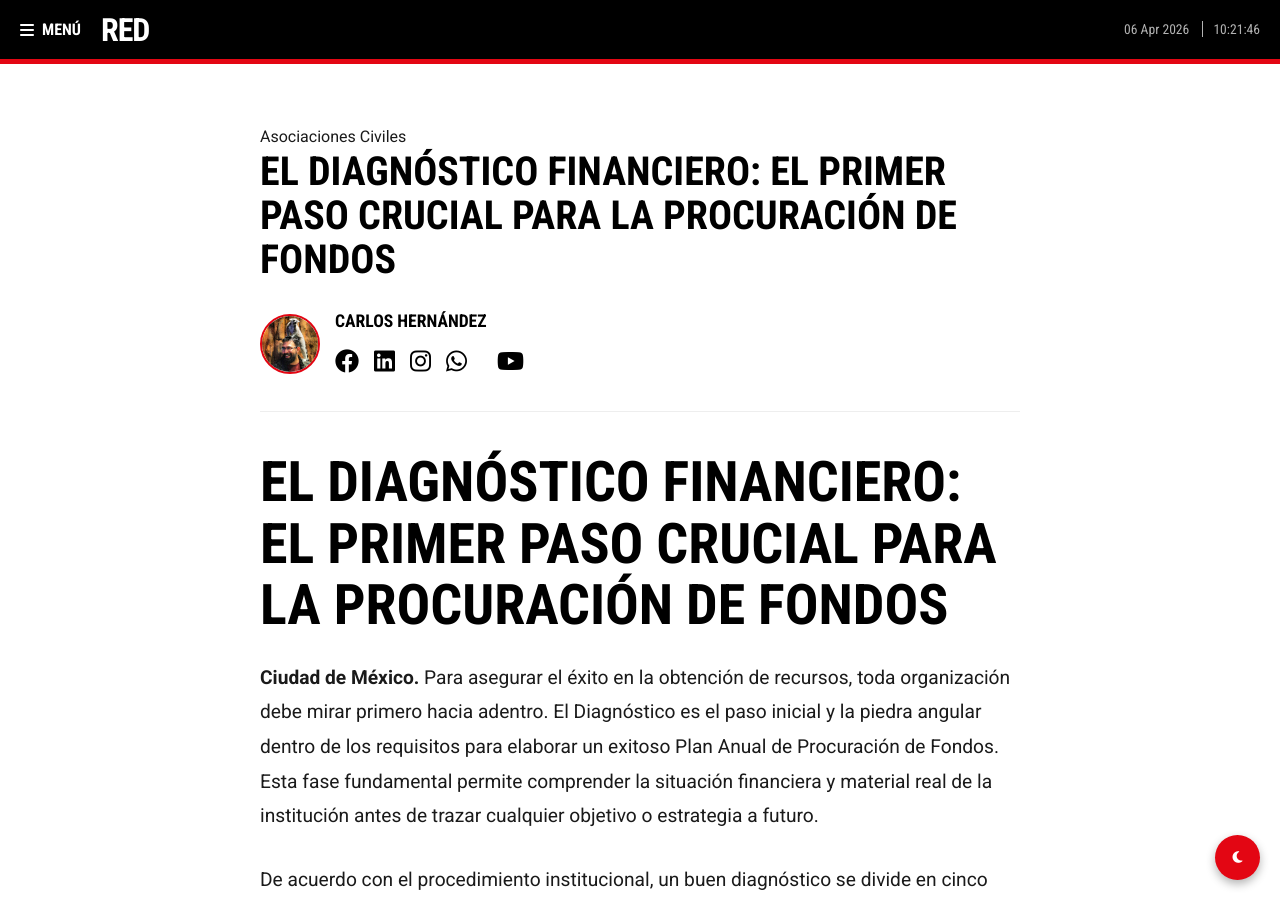
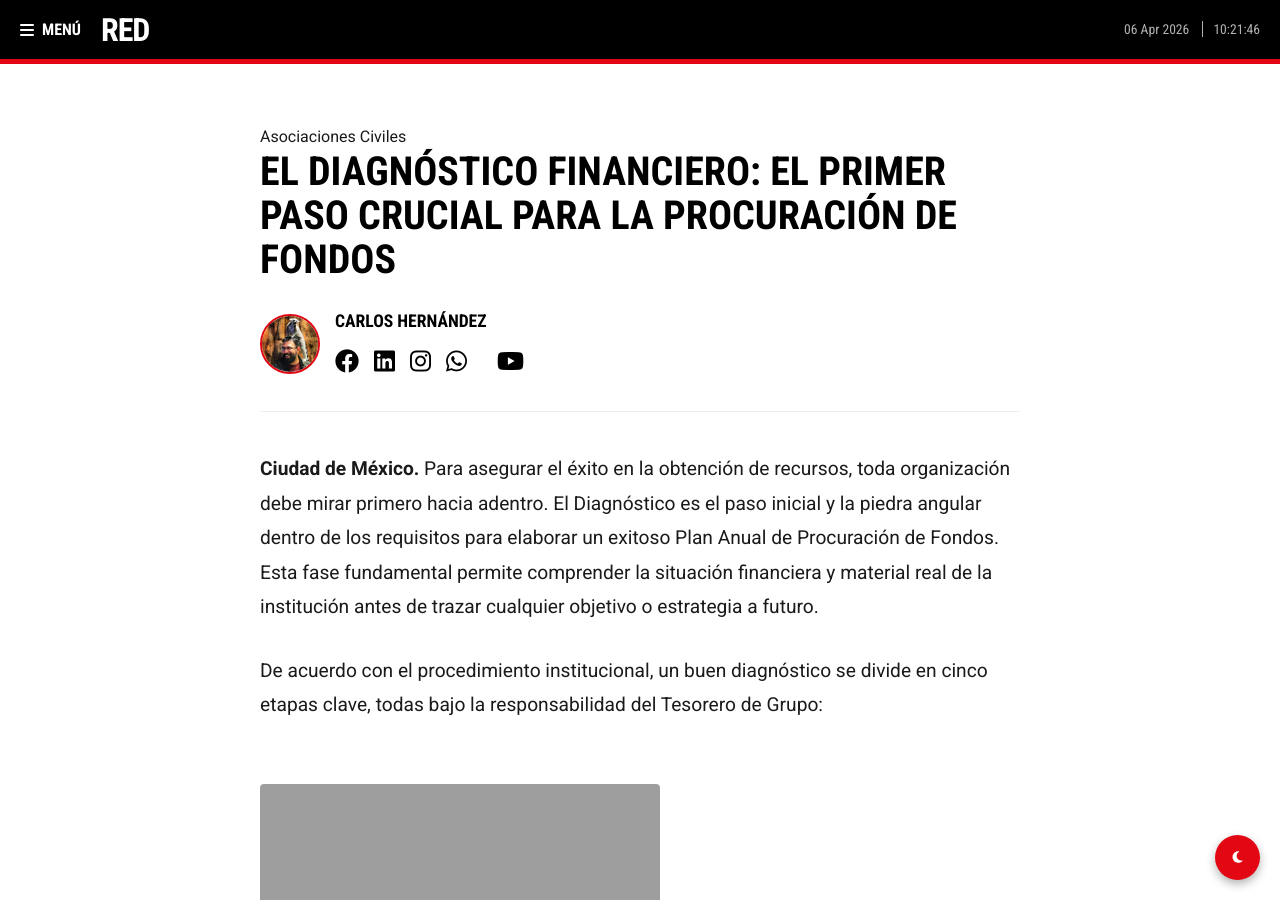
Before and after one commit to cafrhein/muro, a Jekyll site: the page built from _posts/2026-04-02-planificacion-anual-procuracion-fondos.md, in a window 1280 px wide and 900 px high. Built offline with Jekyll 4.4.1, drawn with Linux system fonts in a browser that asks for light colours.

Commit message:
Update 2026-04-02-planificacion-anual-procuracion-fondos.md

```diff
--- a/_posts/2026-04-02-planificacion-anual-procuracion-fondos.md
+++ b/_posts/2026-04-02-planificacion-anual-procuracion-fondos.md
@@ -3,8 +3,6 @@ layout: post
 title: "EL DIAGNÓSTICO FINANCIERO: EL PRIMER PASO CRUCIAL PARA LA PROCURACIÓN DE FONDOS"
 category: Asociaciones Civiles
 ---
-
-# EL DIAGNÓSTICO FINANCIERO: EL PRIMER PASO CRUCIAL PARA LA PROCURACIÓN DE FONDOS
 
 **Ciudad de México.** Para asegurar el éxito en la obtención de recursos, toda organización debe mirar primero hacia adentro. El Diagnóstico es el paso inicial y la piedra angular dentro de los requisitos para elaborar un exitoso Plan Anual de Procuración de Fondos. Esta fase fundamental permite comprender la situación financiera y material real de la institución antes de trazar cualquier objetivo o estrategia a futuro.
 
```
